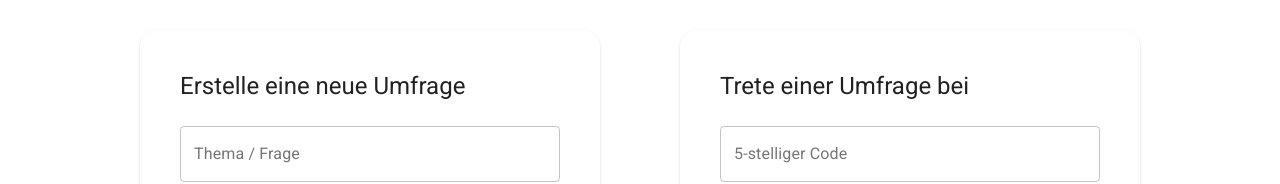
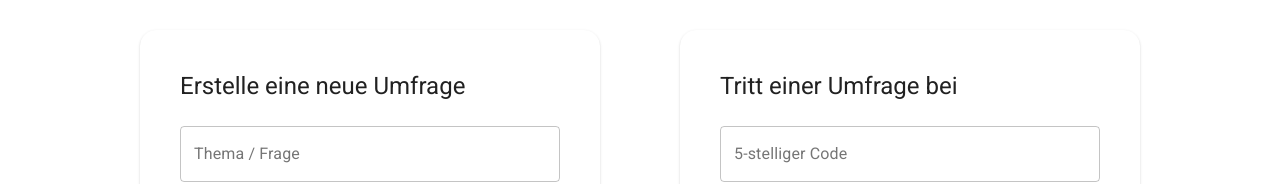
Before and after one commit to DanielMerkl/schnelle-stimme, a React (Create React App) app: page / in a window 1280 px wide. Shown: the part 224-408 px from the top of the page. Built offline with nearby package versions, Linux system fonts and the light colour scheme; no server answers.

Commit message:
fixed typo

```diff
--- a/src/page/home/PollJoiningCallToAction.tsx
+++ b/src/page/home/PollJoiningCallToAction.tsx
@@ -73,7 +73,7 @@ export const PollJoiningCallToAction: FC = () => {
   return (
     <CallToActionWrapper>
       <Typography variant="h5" gutterBottom>
-        Trete einer Umfrage bei
+        Tritt einer Umfrage bei
       </Typography>
       <TextField
         variant="outlined"
```
